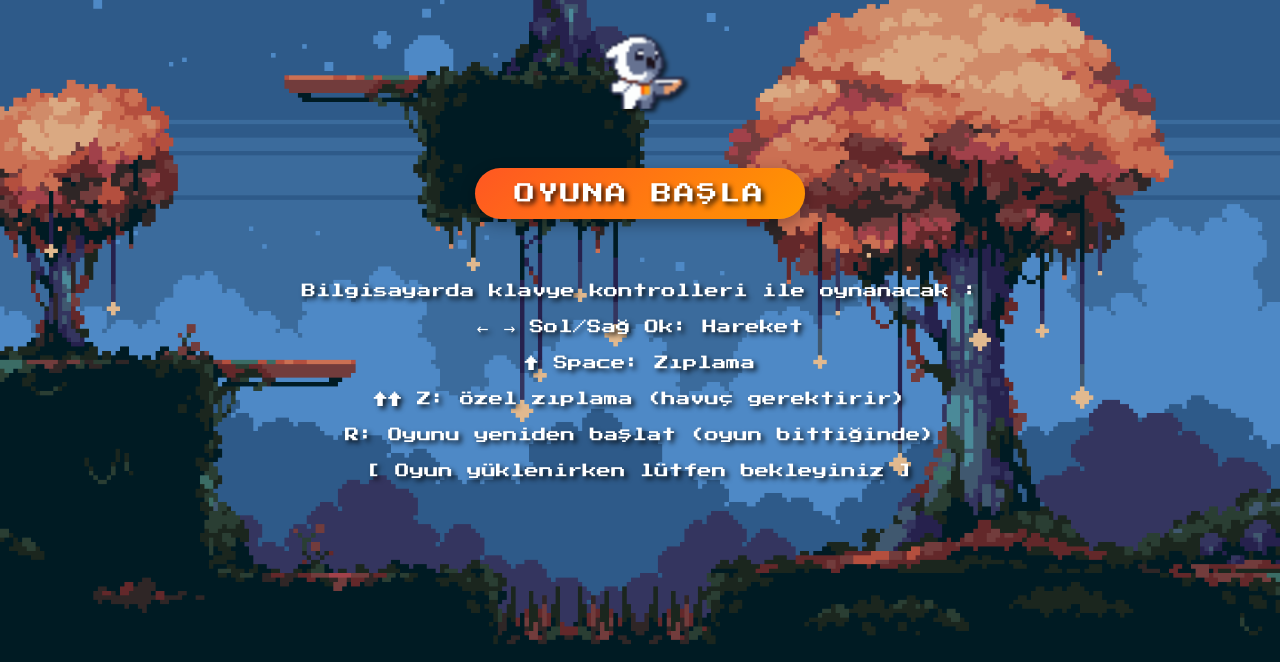
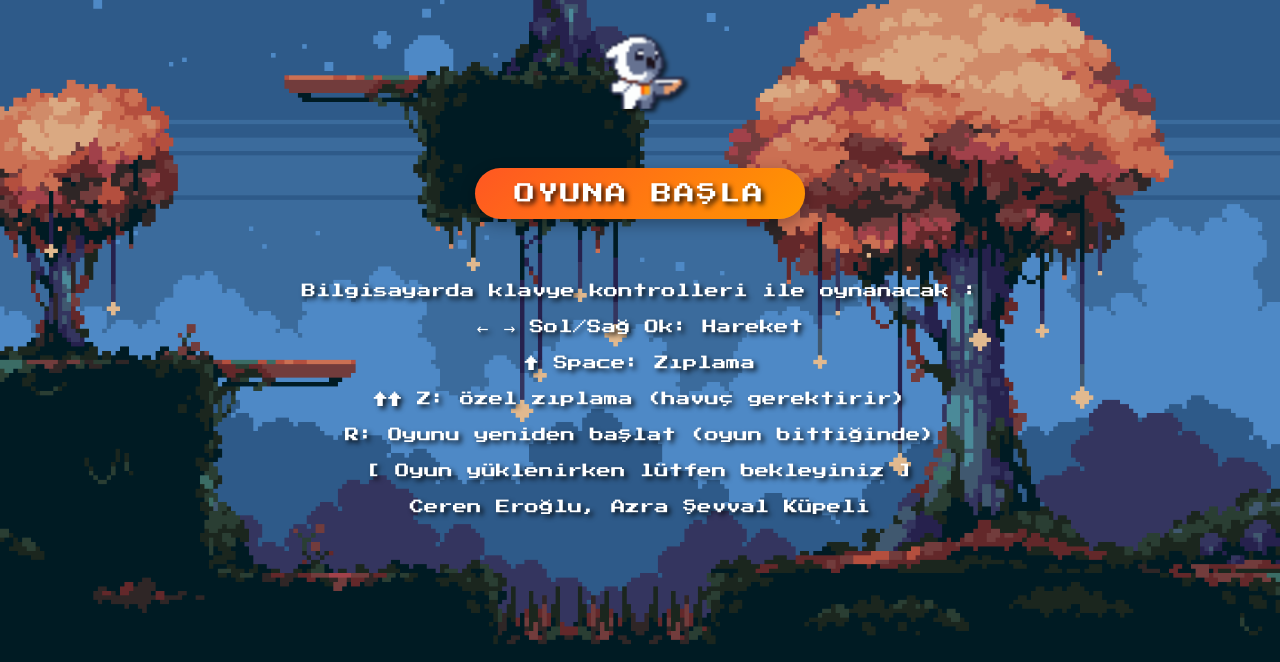
Before and after one commit to azvval/JumpJumpRabbit, a plain HTML site: page index.html in a window 1280 px wide. Shown: the part 138-800 px from the top of the page. Drawn offline with Linux system fonts and the light colour scheme.

Commit message:
Update index.html
Signed-off-by: Ceren Eroğlu <erogluceren55@gmail.com>

```diff
--- a/index.html
+++ b/index.html
@@ -22,6 +22,7 @@
             <p>↑↑ Z: Özel zıplama (havuç gerektirir) <p>
             <p> R: Oyunu yeniden başlat (oyun bittiğinde)</p>
             <p>[ Oyun yüklenirken lütfen bekleyiniz ]</p>
+            <p> Ceren Eroğlu, Azra Şevval Küpeli </p>
         </div>
     </div>
 </body>
```
